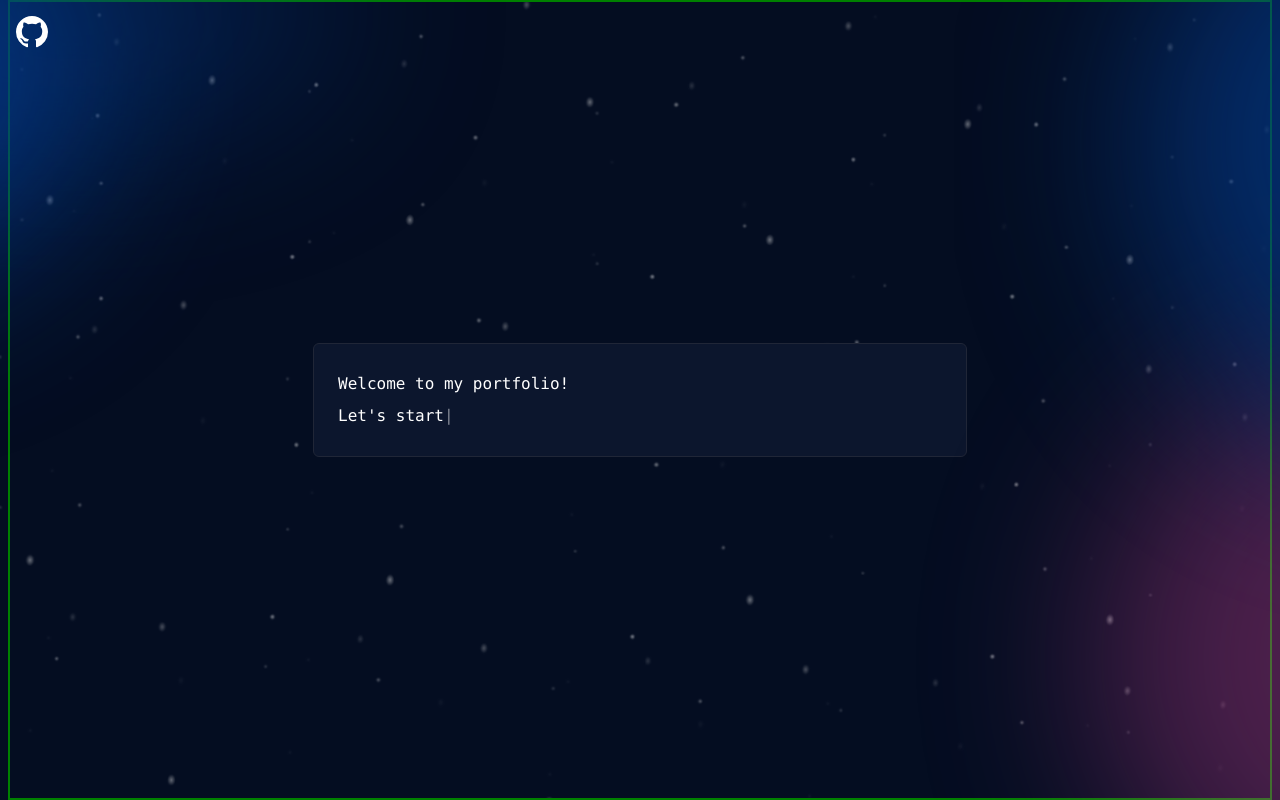
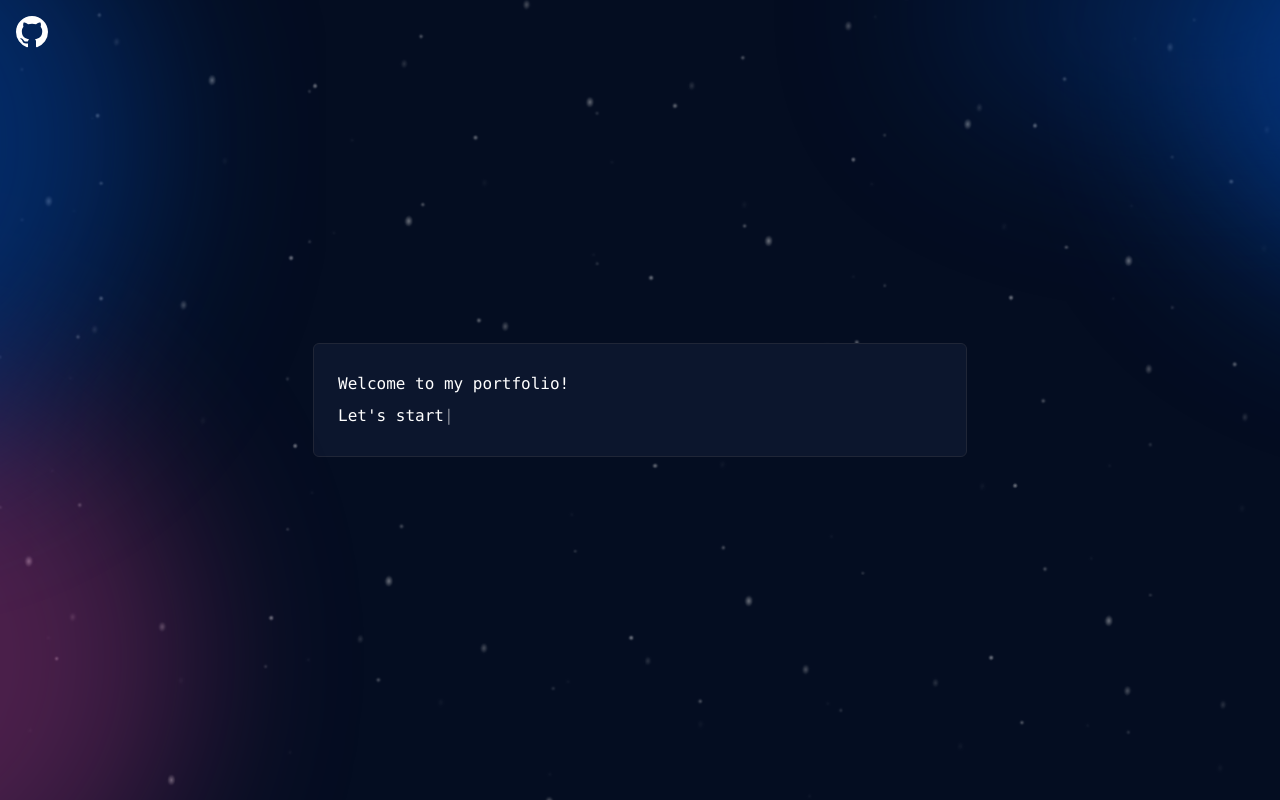
Before and after one commit to mathiasfc/portfolio, a Next.js app: page / in a window 1280 px wide. Built offline with nearby package versions, Linux system fonts and the light colour scheme.

Commit message:
:art: flip glow effect

```diff
--- a/components/StarsEffect/style.ts
+++ b/components/StarsEffect/style.ts
@@ -32,7 +32,6 @@ export const StarsEffectContainer = styled.div`
   background-color: #040d21;
 
   > div:nth-child(1) {
-    border: 1px solid green;
     background-position: 10% 90%;
     animation-delay: 0s;
   }
--- a/templates/Home/style.ts
+++ b/templates/Home/style.ts
@@ -23,16 +23,16 @@ export const Main = styled.main`
   max-width: 1280px;
   margin-right: auto;
   margin-left: auto;
-  border: 2px solid green;
+  width: 100%;
+
   z-index: 2;
-  width: 100%;
 `;
 
 export const UniverseGlowEffect = styled.img`
   top: 50%;
   left: 50%;
   width: 200%;
-  transform: translate(-50%, -50%);
+  transform: translate(-50%, -50%) scaleX(-1);
   pointer-events: none;
   overflow: hidden;
   position: absolute;
```
